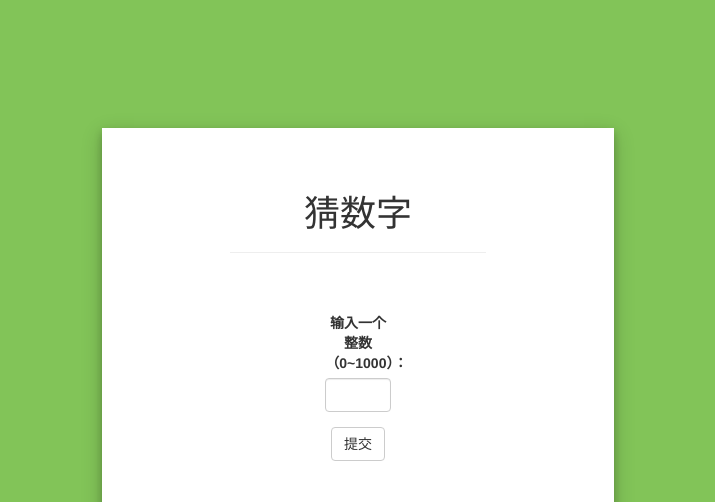
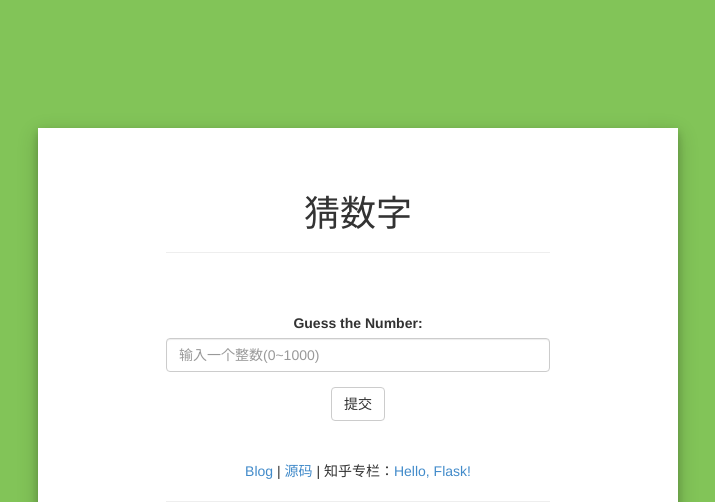
Before and after one commit to helloflask/guess, a Flask app: template templates/guess.html in a window 1280 px wide. Shown: the top 502 px of the page, without its empty margins (282-997 px from the left). Run offline with Flask 2, Linux system fonts and the light colour scheme; the template is opened without the code that fills it: values that come from a table or form of the project are taken from there, others are empty; some libraries are stand-ins or nearby versions; grey boxes are pictures that could not be loaded.

Commit message:
update UI

```diff
--- a/guess.py
+++ b/guess.py
@@ -43,9 +43,10 @@
 
 
 class GuessNumberForm(Form):
-    number = IntegerField(u'输入一个整数（0~1000）：', validators=[
+    number = IntegerField('Guess the Number:', validators=[
         Required(u'请输入一个有效的整数！'),
-        NumberRange(0, 1000, u'请输入0~1000以内的整数！')])
+        NumberRange(0, 1000, u'请输入0~1000以内的整数！')],
+                          render_kw={'placeholder': u'输入一个整数(0~1000)'})
     submit = SubmitField(u'提交')
 
 
--- a/templates/base.html
+++ b/templates/base.html
@@ -11,7 +11,7 @@
         background: #82c458;
     }
     .warpper {
-        width: 40%;
+        width: 50%;
         margin:10% auto;
         padding:2% 10%;
         background: #fff;
--- a/templates/guess.html
+++ b/templates/guess.html
@@ -2,10 +2,5 @@
 {% import "bootstrap/wtf.html" as wtf %}
 
 {% block page_content %}
-<div class="row">
-    <div class="col-md-4 col-xs-2"></div>
-    <div class="col-md-4 col-xs-8">
-        {{ wtf.quick_form(form) }}
-    </div>
-</div>
+    {{ wtf.quick_form(form) }}
 {% endblock %}
```
